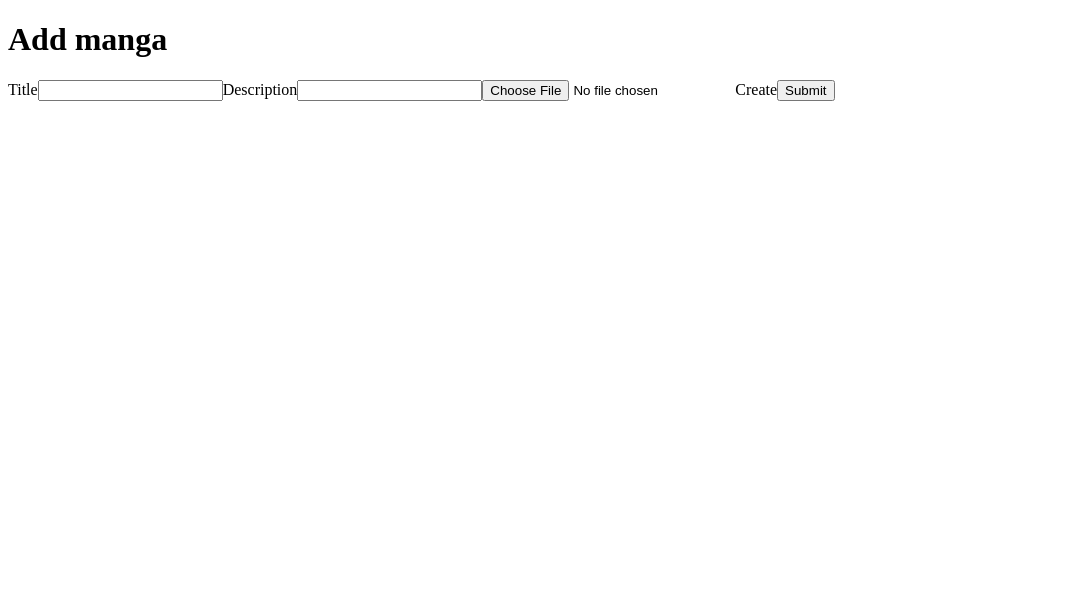
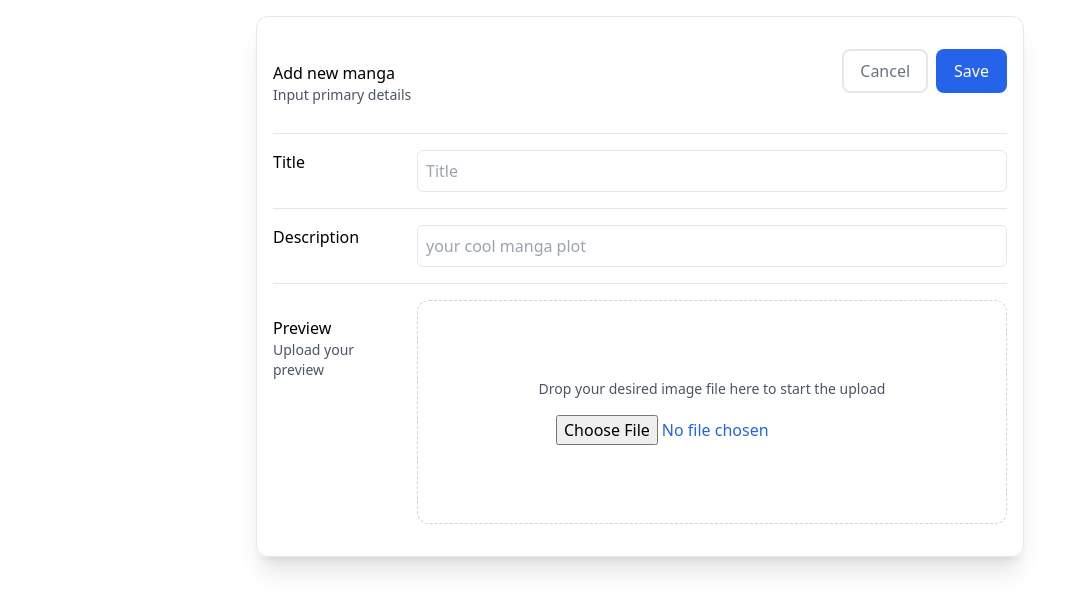
Before and after one commit to cl1ckname/micromango-client, a Next.js app: page /catalog/add in a window 1280 px wide. Shown: the top 610 px of the page, without its empty margins (0-1079 px from the left). Built offline with nearby package versions, Linux system fonts and the light colour scheme.

Commit message:
add tailwind css

```diff
--- a/src/app/globals.css
+++ b/src/app/globals.css
@@ -15,13 +15,3 @@
     --background-end-rgb: 0, 0, 0;
   }
 }
-
-body {
-  color: rgb(var(--foreground-rgb));
-  background: linear-gradient(
-      to bottom,
-      transparent,
-      rgb(var(--background-end-rgb))
-    )
-    rgb(var(--background-start-rgb));
-}
--- /dev/null
+++ b/src/pages/_app.tsx
@@ -0,0 +1,5 @@
+import type { AppProps } from 'next/app'
+import "../app/globals.css"
+export default function MyApp({ Component, pageProps }: AppProps) {
+    return <Component {...pageProps} />
+}
--- a/src/pages/catalog/add/index.tsx
+++ b/src/pages/catalog/add/index.tsx
@@ -1,18 +1,18 @@
 import {FormEvent, useState} from "react";
-import {redirect} from "next/navigation";
 import {MangaResponse} from "@/dto/catalog";
 import {useRouter} from "next/router";
 
 interface AddMangaProps {
     host: string
 }
+
 export const getStaticProps = (_: any) => {
-    const host =  process.env["SERVER_ADDR"]
+    const host = process.env["SERVER_ADDR"]
     if (!host) {
         console.warn("invalid host: " + host)
     }
     return {
-        props: { host }
+        props: {host}
     }
 }
 export default function AddManga(props: AddMangaProps) {
@@ -31,9 +31,6 @@ export default function AddManga(props: AddMangaProps) {
         }
         const res = await fetch(props.host + "/api/catalog", {
             method: "POST",
-            // headers: new Headers({
-            //     "content-type": "multipart/form-data;boundary=----WebKitFormBoundaryyrV7KO0BoCBuDbTL"
-            // }),
             mode: "cors",
             body: formData
         })
@@ -45,24 +42,71 @@ export default function AddManga(props: AddMangaProps) {
         return router.replace("/catalog/manga/" + createdManga.mangaId)
     }
 
-    return <>
-        <h1>Add manga</h1>
-        <form onSubmit={createManga}>
-            <label>Title</label>
-            <input type="text" value={title} onChange={e => setTitle(e.target.value)}/>
-            <label>Description</label>
-            <input type="text" value={description} onChange={e => setDescription(e.target.value)}/>
-            <input type="file" onChange={e => {
+    return <div className="my-4 max-w-screen-md border px-4 shadow-xl sm:mx-4 sm:rounded-xl sm:px-4 sm:py-4 md:mx-auto">
+        <div className="flex flex-col border-b py-4 sm:flex-row sm:items-start">
+            <div className="shrink-0 mr-auto sm:py-3">
+                <p className="font-medium">Add new manga</p>
+                <p className="text-sm text-gray-600">Input primary details</p>
+            </div>
+            <button
+                className="mr-2 hidden rounded-lg border-2 px-4 py-2 font-medium text-gray-500 sm:inline focus:outline-none focus:ring hover:bg-gray-200">Cancel
+            </button>
+            <button
+                onClick={createManga}
+                className="hidden rounded-lg border-2 border-transparent bg-blue-600 px-4 py-2 font-medium text-white sm:inline focus:outline-none focus:ring hover:bg-blue-700"
+            >Save
+            </button>
+        </div>
+        <div className="flex flex-col gap-4 border-b py-4 sm:flex-row">
+            <p className="shrink-0 w-32 font-medium">Title</p>
+            <input
+                placeholder="Title"
+                className="w-full rounded-md border bg-white px-2 py-2 outline-none ring-blue-600 focus:ring-1"
+                value={title}
+                onChange={e => setTitle(e.target.value)}
+            />
+        </div>
+        <div className="flex flex-col gap-4 border-b py-4 sm:flex-row">
+            <p className="shrink-0 w-32 font-medium">Description</p>
+            <input
+                placeholder="your cool manga plot"
+                className="w-full rounded-md border bg-white px-2 py-2 outline-none ring-blue-600 focus:ring-1"
+                value={description}
+                onChange={e => setDescription(e.target.value)}
+            />
+        </div>
+        <div className="flex flex-col gap-4 py-4  lg:flex-row">
+            <div className="shrink-0 w-32  sm:py-4">
+                <p className="mb-auto font-medium">Preview</p>
+                <p className="text-sm text-gray-600">Upload your preview</p>
+            </div>
+            <div
+                className="flex h-56 w-full flex-col items-center justify-center gap-4 rounded-xl border border-dashed border-gray-300 p-5 text-center">
+                {/*<img src="/images/ddHJYlQqOzyOKm4CSCY8o.png" className="h-16 w-16 rounded-full" />*/}
+                <p className="text-sm text-gray-600">Drop your desired image file here to start the upload</p>
+                <input
+                    type="file"
+                    className="max-w-full rounded-lg px-2 font-medium text-blue-600 outline-none ring-blue-600 focus:ring-1"
+                    accept="image/png, image/jpeg"
+                    onChange={e => {
                         const fileList = e.target.files || ([] as File[])
                         if (fileList.length == 0) {
                             return
                         }
                         const file = fileList[0]
                         setCover(file)
-
-            }} accept="image/png, image/jpeg"/>
-            <label>Create</label>
-            <input type="submit"/>
-        </form>
-    </>
                     }
+                    }
+                />
+            </div>
+        </div>
+        <div className="flex justify-end py-4 sm:hidden">
+            <button
+                className="mr-2 rounded-lg border-2 px-4 py-2 font-medium text-gray-500 focus:outline-none focus:ring hover:bg-gray-200">Cancel
+            </button>
+            <button
+                className="mr-2 rounded-lg border-2 px-4 py-2 font-medium text-gray-500 focus:outline-none focus:ring hover:bg-gray-200">Save
+            </button>
+        </div>
+    </div>
+}
--- a/src/pages/catalog/index.tsx
+++ b/src/pages/catalog/index.tsx
@@ -3,8 +3,9 @@ import {MangaPreviewResponse, MangaResponse} from "@/dto/catalog";
 interface HomeProps {
     catalog: MangaPreviewResponse[]
 }
+
 export async function getServerSideProps() {
-    const host =  process.env["SERVER_ADDR"]
+    const host = process.env["SERVER_ADDR"]
     if (!host) {
         console.warn("invalid host: " + host)
         return {
@@ -28,21 +29,39 @@ export async function getServerSideProps() {
 
 export default function Home(props: HomeProps) {
     return (
-        <main className="flex min-h-screen flex-col items-center justify-between p-24">
+        <main className="min-h-screen">
             <a href="/catalog/add">Add manga</a>
-            <ul>
-                {props.catalog.map((e, i) =>
-                    <li key={i}>
-                        <a href={"catalog/manga/" + e.mangaId}>
-                            <img
-                                alt={e.cover}
-                                src={e.cover}
-                                width="240"
-                                height="360"
-                            />{e.title}
-                        </a>
-                    </li>)}
-            </ul>
+            <div className="flex flex-row">
+                {
+                    props.catalog.map((e, i) =>
+                        // <div key={i}>
+                        //     <a href={"catalog/manga/" + e.mangaId}>
+                        //         <img
+                        //             alt={e.cover}
+                        //             src={e.cover}
+                        //             width="240"
+                        //             height="360"
+                        //         />{e.title}
+                        //     </a>
+                        // </div>
+                        MangaPreviewCard(e)
+                    )
+                }
+            </div>
         </main>
     )
 }
+
+function MangaPreviewCard(props: MangaPreviewResponse) {
+    return <div
+        className="relative m-10 flex w-full max-w-xs flex-col overflow-hidden rounded-lg border border-gray-100 bg-white shadow-md">
+        <a className="relative mx-3 mt-3 flex h-60 overflow-hidden rounded-xl" href={"catalog/manga/" + props.mangaId}>
+            <img className="object-cover" src={props.cover} alt="product image"/>
+        </a>
+        <div className="mt-4 px-5 pb-5">
+            <a href={"catalog/manga/" + props.mangaId}>
+                <h5 className="text-xl tracking-tight text-slate-900">{props.title}</h5>
+            </a>
+        </div>
+    </div>
+}
```
Lines whose indentation alone changed are shown as unchanged.
